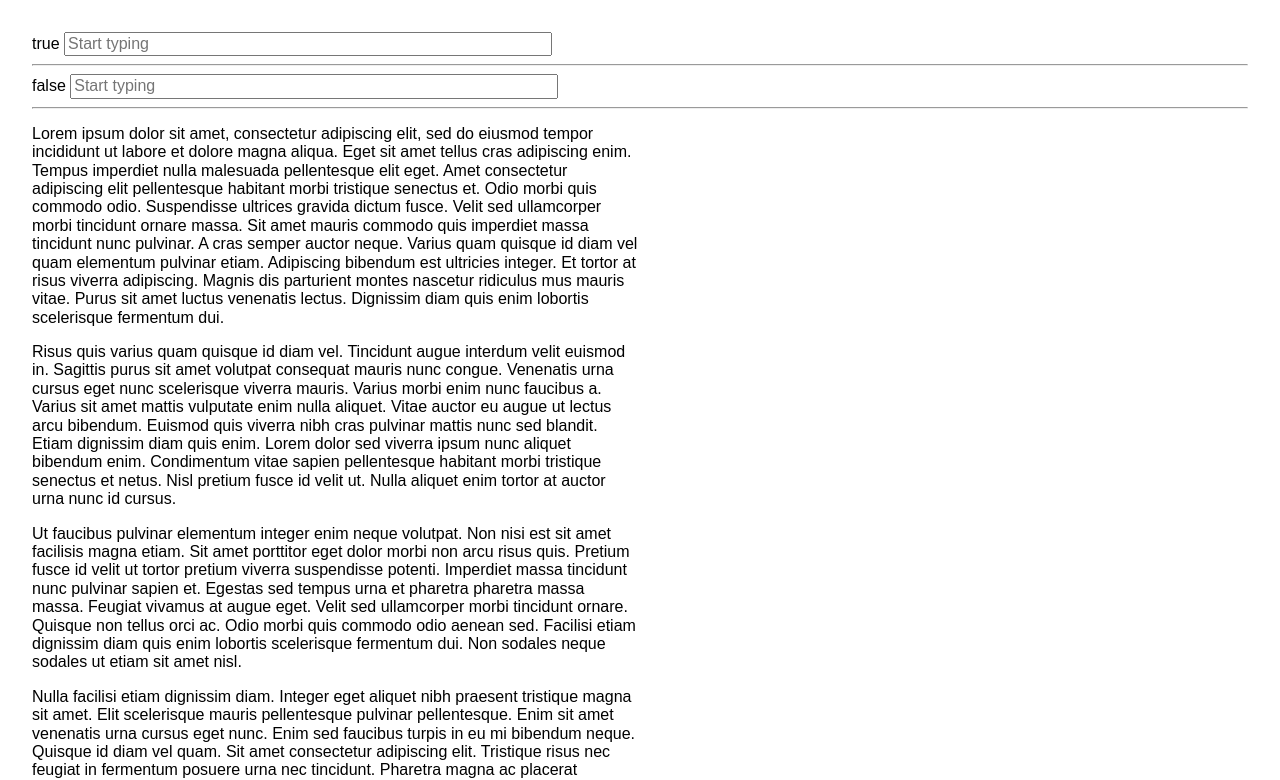
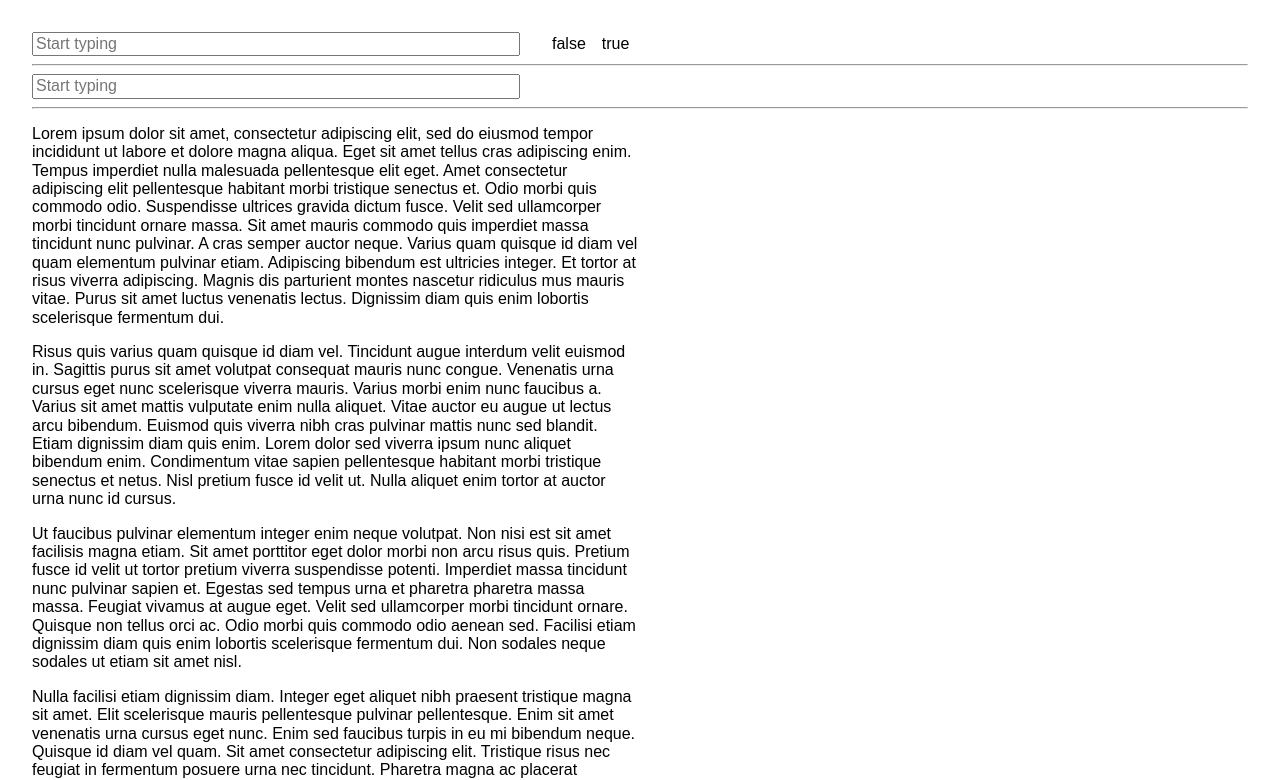
Before and after one commit to SMoni/vue-autocomplete, a Vue app: page / in a window 1280 px wide. Shown: the top 780 px of the page. Built offline with nearby package versions, Linux system fonts and the light colour scheme.

Commit message:
changing to events

```diff
--- a/package.json
+++ b/package.json
@@ -48,7 +48,9 @@
       "plugin:vue/essential",
       "eslint:recommended"
     ],
-    "rules": {},
+    "rules": {
+      "no-console": "warn"
+    },
     "parserOptions": {
       "parser": "babel-eslint"
     }
--- a/src/App.vue
+++ b/src/App.vue
@@ -1,15 +1,18 @@
 <template>
   <div id="app">
     <input-autocomplete
-      :items       ="normalSamples"
-      :value       ="normalInput"
+      :items       ="normal.samples"
+      :value       ="normal.input"
       property     ="name"
       :visibleItems="8"
-      allowTagging
-      @input       ="that => this.normalInput = that"
+      @input       ="that => this.normal.input = that"
       placeholder  ="Start typing"
+      @isInList    ="that => this.normal.isInList = that"
+      @isEmpty     ="that => this.normal.isEmpty = that"
     ></input-autocomplete>
-    <span>{{ normalInput.name }}</span>
+    <span>{{ normal.input.name }}</span>
+    <span>{{ normal.isInList }}</span>
+    <span>{{ normal.isEmpty }}</span>
     <hr>
     <input-autocomplete
       :items       ="hugeSamples"
@@ -65,12 +68,16 @@ export default {
   },
   data() {
     return {
-      normalSamples: SampleData,
-      normalInput:   { name: '' },
-      hugeSamples:   HugeSampleData,
-      hugeInput:     { name: '' },
-      bottomSamples: SampleData,
-      bottomInput:   { name: '' },
+      normal: {
+        samples:  SampleData,
+        input:    { name: '' },
+        isInList: false,
+        isEmpty:  true
+      },
+      hugeSamples:      HugeSampleData,
+      hugeInput:        { name: '' },
+      bottomSamples:    SampleData,
+      bottomInput:      { name: '' },
     }
   }
 }
--- a/src/components/input-autocomplete.vue
+++ b/src/components/input-autocomplete.vue
@@ -1,6 +1,5 @@
 <template>
   <div class="input-autocomplete" :style="styles.autocomplete">
-    {{ allowTagging }}
     <input class="input"
       @focus                    ="$event.target.select()"
       @keydown.down.prevent     ="onDown()"
@@ -11,7 +10,6 @@
       @keydown.esc.prevent      ="closeList()"
       @keydown.tab              ="onEnter()"
       @input                    ="onInput($event.target.value)"
-      @blur                     ="onBlur()"
       :value                    ="inputValue"
       :placeholder              ="placeholder"
     >
@@ -62,10 +60,6 @@ export default {
     placeholder: {
       type: String,
       default: ''
-    },
-    allowTagging: {
-      type: Boolean,
-      default: false
     }
   },
   computed: {
@@ -144,9 +138,7 @@ export default {
 
       this.inputValue = value;
 
-      if(this.isInputEmpty || this.allowTagging) {
-        this.emitInputWith(createPlaceholderWith(this.property, this.inputValue));
-      }
+      this.emitInputWith(createPlaceholderWith(this.property, this.inputValue));
 
       if(this.isInputNotEmpty && this.isListNotEmpty) {
         this.openList();
@@ -164,6 +156,8 @@ export default {
     },
     emitInputWith: function(item) {
       this.$emit('input', item);
+      this.$emit('isInList', this.isListNotEmpty && this.isInputNotEmpty);
+      this.$emit('isEmpty',  this.isInputEmpty);
     },
     openList: function() {
 
@@ -186,12 +180,6 @@ export default {
     },
     closeList: function() {
       this.isListVisible = false;
-    },
-    onBlur: function() {
-      if(!this.allowTagging && this.isListEmpty) {
-        this.inputValue = '';
-        this.emitInputWith(createPlaceholderWith(this.property, ''));
-      }
     }
   },
   created() {
```
